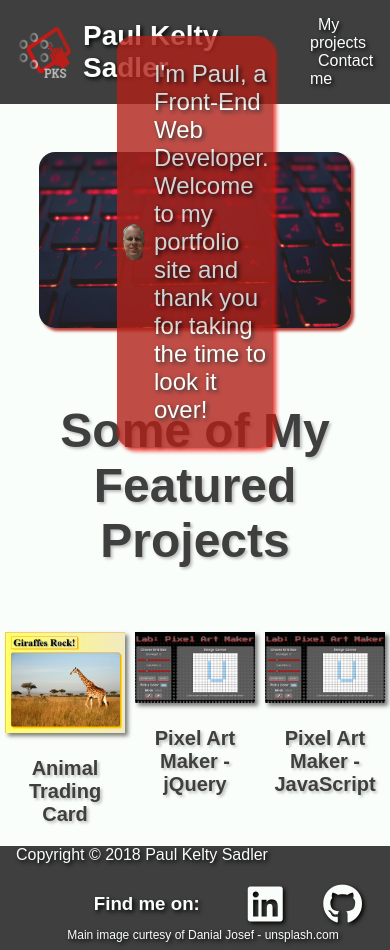
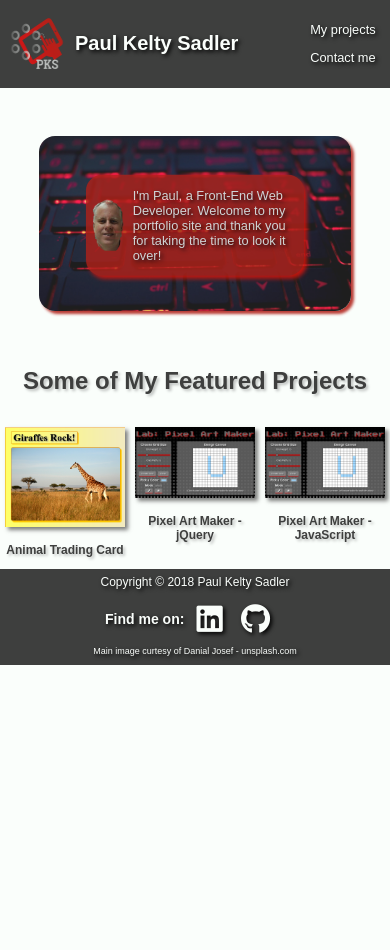
Before and after one commit to pksjw/pks-portfolio, a plain HTML site: page index.html in a window 390 px wide. After the commit the page ends 844 px from the top, so only its background shows below. Drawn offline with Linux system fonts and the light colour scheme.

Commit message:
Add responsiveness for mobile and tablet

```diff
--- a/css/portfolio.css
+++ b/css/portfolio.css
@@ -8,6 +8,7 @@ body {
     margin: 0;
     padding: 0;
 }
+
 
 a:link {
     text-decoration: none;
@@ -39,11 +40,11 @@ h1 {
 
 ul {
     list-style-type: none;
+    padding: 0 0 0 1em;
 }
 
 li {
     display: inline;
-    padding: 0.5em;
 }
 
 .logo {
@@ -68,6 +69,11 @@ li {
     justify-content: flex-end;
 }
 
+.nav-item {
+    display: inline;
+    padding: 0.5em;
+}
+
 .main-container {
     position: relative;
     margin: 3em 10% 2em 10%;
@@ -83,9 +89,9 @@ li {
 .main-text-box {
     position: absolute;
     top: 50%;
-    left: 25%;
     transform: translate(0, -50%);
-    width: 50%;
+    left: 20%;
+    width: 60%;
     background-color: #b12119;
     opacity: 0.8;
     color: #fafefb;
@@ -136,7 +142,6 @@ li {
     text-align: center;
     color: #3E3F3E;
     text-shadow: 2px 2px 3px #BBBEBC;
-
 }
 
 .footer {
@@ -167,3 +172,98 @@ li {
     text-align: center;
     margin: -1em 0 0 0;
 }
+
+/* Responsive for mobile and tablet */
+
+@media screen and (max-width: 900px) {
+
+    .main-text-box {
+        left: 15%;
+        width: 70%;
+    }
+
+    .main-text-content {
+        font-size: 1.25em;
+    }
+
+    .project-title {
+        font-size: 1em;
+    }
+}
+
+@media screen and (max-width: 710px) {
+
+    .main-text-content {
+        font-size: 1em;
+    }
+
+    .my-projects-header {
+        font-size: 2.5em;
+    }
+
+    .project-title {
+        font-size: 0.8em;
+    }
+
+}
+
+@media screen and (max-width: 600px) {
+
+    .header {
+        padding: 0 0.75em 0 0.75em;
+    }
+
+    h1 {
+        font-size: 1.25em;
+    }
+
+    .nav-item{
+        display: block;
+    }
+
+    .main-text-content {
+        font-size: 0.8em;
+    }
+
+    .my-projects-header {
+        font-size: 2em;
+    }
+
+    .project-title {
+        font-size: 0.75em;
+    }
+
+    .footer {
+        flex-direction: column;
+        padding: 0.5em 0 0 0;
+        font-size: 0.75em;
+    }
+
+    .attribution {
+        padding: 1em 0 1em 0;
+    }
+
+}
+
+@media screen and (max-width: 480px) {
+
+    .header {
+        padding: 0 0.5em 0 0.5em;
+    }
+
+    .my-projects-header {
+        font-size: 1.5em;
+    }
+
+    .nav-item {
+        font-size: 0.8em;
+    }
+}
+
+@media screen and (min-width: 1079px) {
+
+    body {
+        max-width: 1080px;
+        margin: 0 auto;
+    }
+}
--- a/index.html
+++ b/index.html
@@ -14,8 +14,8 @@
         <h1>Paul Kelty Sadler</h1>
         <nav class="nav-bar">
             <ul>
-                <li><a href="#my-projects">My projects</a></li>
-                <li><a href="#contact-me">Contact me</a></li>
+                <li class="nav-item"><a href="#my-projects">My projects</a></li>
+                <li class="nav-item"><a href="#contact-me">Contact me</a></li>
             </ul>
         </nav>
     </header>
```
